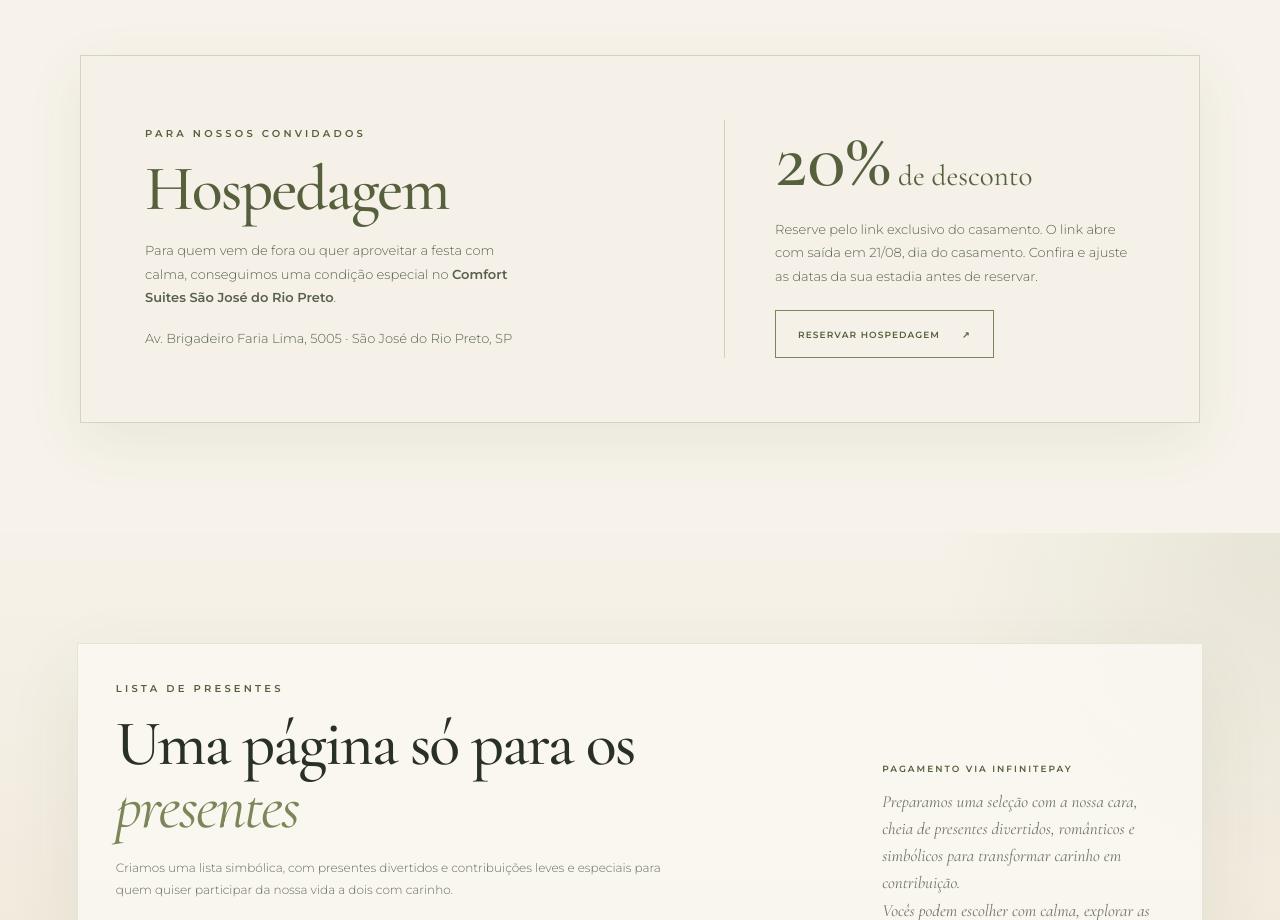
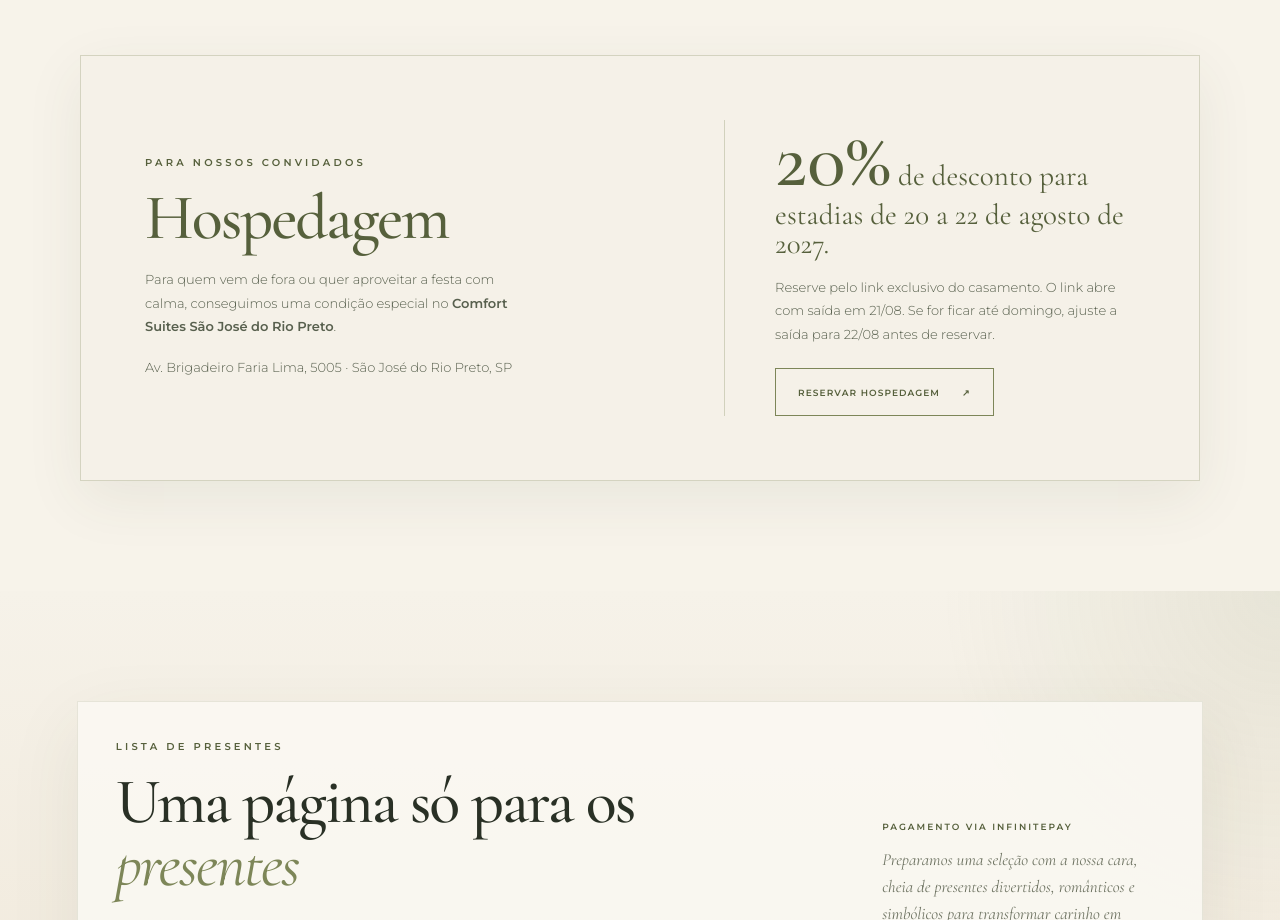
Before and after one commit to caiocapuzzo/casamento-danielle-caio-preview, a plain HTML site: page index.html in a window 1280 px wide. Shown: the part 6560-7480 px from the top of the page. Drawn offline with nearby package versions, Linux system fonts and the light colour scheme.

Commit message:
Explica período e ajuste da saída da hospedagem

```diff
--- a/index.html
+++ b/index.html
@@ -260,8 +260,8 @@
           <p class="lodging-address">Av. Brigadeiro Faria Lima, 5005 · São José do Rio Preto, SP</p>
         </div>
         <div class="lodging-booking">
-          <p class="lodging-discount"><strong>20%</strong> de desconto</p>
-          <p>Reserve pelo link exclusivo do casamento. O link abre com saída em 21/08, dia do casamento. Confira e ajuste as datas da sua estadia antes de reservar.</p>
+          <p class="lodging-discount"><strong>20%</strong> de desconto para estadias de 20 a 22 de agosto de 2027.</p>
+          <p>Reserve pelo link exclusivo do casamento. O link abre com saída em 21/08. Se for ficar até domingo, ajuste a saída para 22/08 antes de reservar.</p>
           <a class="button outline" href="https://atlantica.letsbook.com.br/reserva/link-publico?r=747e3f5759e04022ad2e8b45e415aed0&amp;p=CAIOEDANIELLE" target="_blank" rel="noopener noreferrer">Reservar hospedagem <span aria-hidden="true">↗</span></a>
         </div>
       </div>
```
